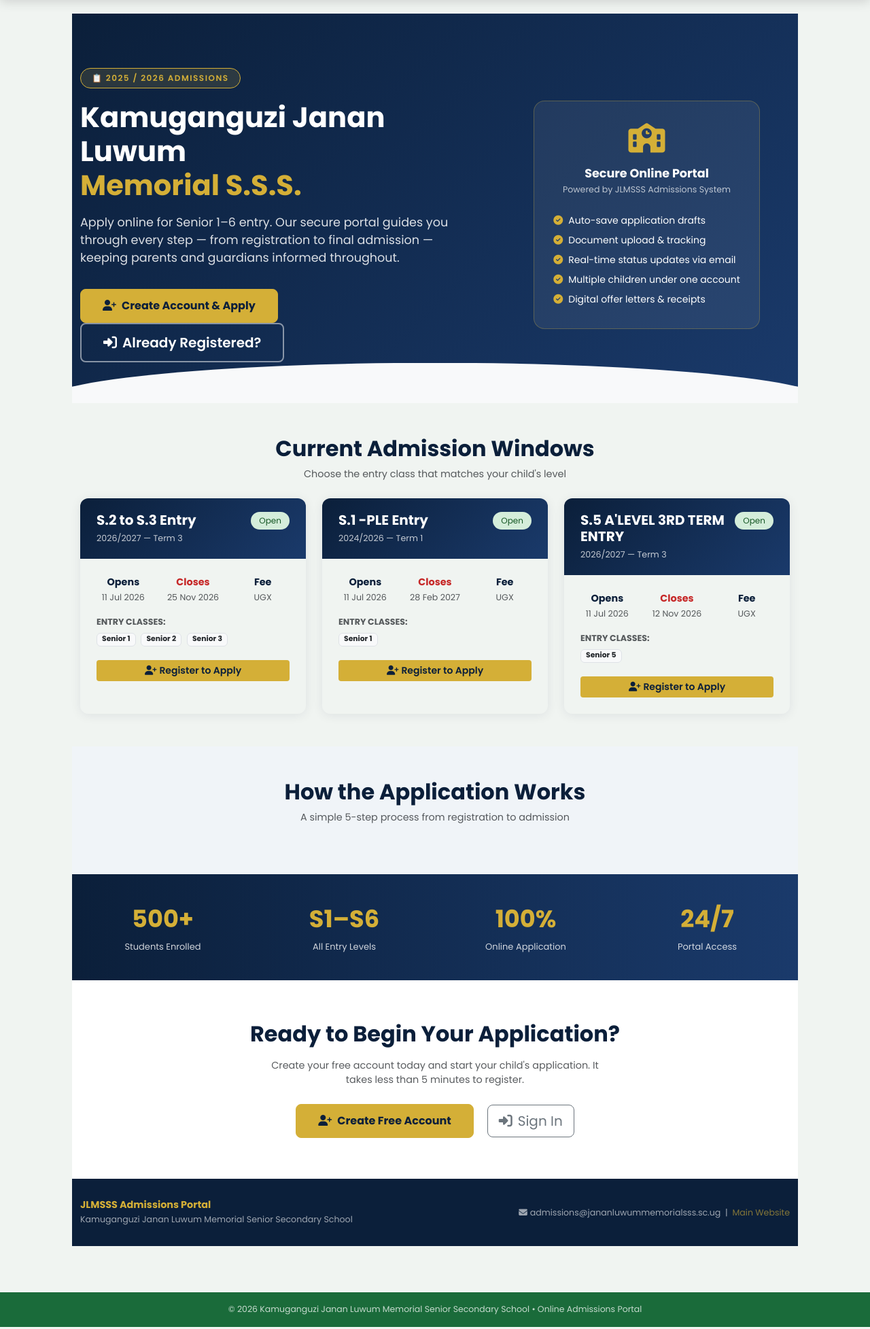
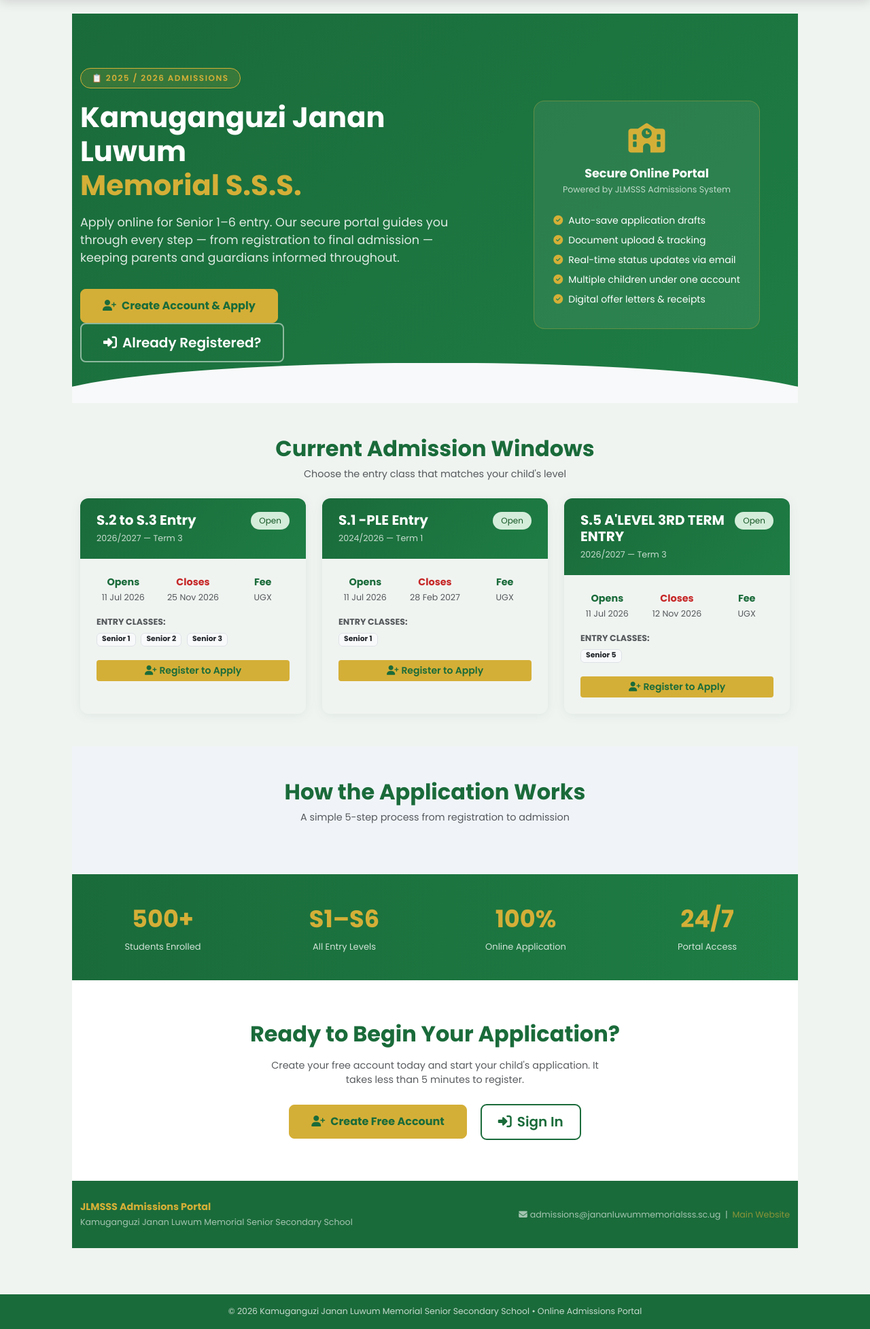
Before and after one commit to twiinarides/jlmsss-school-portal, a Django app: template templates/admissions/landing.html in a window 1280 px wide. Shown: the part 57-2012 px from the top of the page at 68% size. Run offline with Django 5.2, Linux system fonts and the light colour scheme; the template is opened without the code that fills it: values that come from a table or form of the project are taken from there, others are empty; data comes from the database, SQL or seed files in the repository; some libraries are stand-ins or nearby versions.

Commit message:
feat: Fix email status link, redesign landing page to use green/gold, replace outline buttons for visibility, update admin custom CSS

```diff
--- a/admissions/email_utils.py
+++ b/admissions/email_utils.py
@@ -104,7 +104,7 @@ def send_password_reset_email(user, token):
 def send_submission_confirmation(application):
     """Send confirmation that application was successfully submitted, and notify admin."""
     subject = f'Application Received — {application.application_number}'
-    status_url = f'{ADMISSION_SUBDOMAIN}/application/{application.application_number}/status/'
+    status_url = f'{ADMISSION_SUBDOMAIN}/application/{application.application_number}/'
     context = {
         'application': application,
         'student_name': application.student_name,
@@ -137,7 +137,7 @@ def send_new_application_admin_notification(application):
 
 def send_status_change_email(application, old_status, new_status, note=''):
     """Send notification when application status changes."""
-    status_url = f'{ADMISSION_SUBDOMAIN}/application/{application.application_number}/status/'
+    status_url = f'{ADMISSION_SUBDOMAIN}/application/{application.application_number}/'
     status_labels = {
         'draft': 'Draft', 'submitted': 'Submitted',
         'under_doc_review': 'Under Document Review',
@@ -226,7 +226,7 @@ def send_bulk_email(applications_qs, subject, message_body, staff_user=None):
                 'application': app,
                 'student_name': app.student_name,
                 'message_body': message_body,
-                'status_url': f'{ADMISSION_SUBDOMAIN}/application/{app.application_number}/status/',
+                'status_url': f'{ADMISSION_SUBDOMAIN}/application/{app.application_number}/',
             }
             sent = _send(subject, app.applicant.user.email, 'admissions/emails/bulk_message.html', context)
             success += 1 if sent else 0
--- a/templates/admissions/admin/dashboard.html
+++ b/templates/admissions/admin/dashboard.html
@@ -10,7 +10,7 @@
   </div>
   <div class="d-flex gap-2 flex-wrap">
     <a href="{% url 'admissions:staff_directory' %}" class="btn btn-jl-green btn-sm"><i class="fas fa-list me-1"></i>All Applications</a>
-    <a href="/admin/" class="btn btn-sm btn-outline-secondary" style="border-radius:9px;"><i class="fas fa-cog me-1"></i>Django Admin</a>
+    <a href="/admin/" class="btn btn-sm btn-outline-jl-green" style="border-radius:9px;"><i class="fas fa-cog me-1"></i>Django Admin</a>
     <a href="{% url 'admissions:staff_export_csv' %}" class="btn btn-sm" style="background:#e8f5ee;color:#1a6b3a;border-radius:9px;font-weight:600;"><i class="fas fa-file-csv me-1"></i>Export CSV</a>
   </div>
 </div>
--- a/templates/admissions/admin/directory.html
+++ b/templates/admissions/admin/directory.html
@@ -8,7 +8,7 @@
     <a href="{% url 'admissions:staff_export_csv' %}?{{ request.GET.urlencode }}" class="btn btn-sm" style="background:#e8f5ee;color:#1a6b3a;border-radius:9px;font-weight:600;">
       <i class="fas fa-file-csv me-1"></i>Export CSV
     </a>
-    <a href="{% url 'admissions:staff_dashboard' %}" class="btn btn-sm btn-outline-secondary" style="border-radius:9px;">
+    <a href="{% url 'admissions:staff_dashboard' %}" class="btn btn-sm btn-outline-jl-green" style="border-radius:9px;">
       <i class="fas fa-arrow-left me-1"></i>Dashboard
     </a>
   </div>
@@ -47,7 +47,7 @@
         </div>
         <div class="col-6 col-sm-4 col-lg-2 d-flex gap-2">
           <button type="submit" class="btn btn-jl-green flex-grow-1"><i class="fas fa-search"></i></button>
-          <a href="{% url 'admissions:staff_directory' %}" class="btn btn-outline-secondary" style="border-radius:9px;"><i class="fas fa-times"></i></a>
+          <a href="{% url 'admissions:staff_directory' %}" class="btn btn-outline-jl-green" style="border-radius:9px;"><i class="fas fa-times"></i></a>
         </div>
       </div>
     </form>
--- a/templates/admissions/admin/review.html
+++ b/templates/admissions/admin/review.html
@@ -94,7 +94,7 @@
                 {% endif %}
               </div>
               <div class="d-flex flex-column gap-1 flex-shrink-0">
-                <a href="{{ doc.file.url }}" target="_blank" class="btn btn-sm btn-outline-secondary" style="border-radius:7px;padding:0.2rem 0.5rem;font-size:0.72rem;" title="View">
+                <a href="{{ doc.file.url }}" target="_blank" class="btn btn-sm btn-outline-jl-green" style="border-radius:7px;padding:0.2rem 0.5rem;font-size:0.72rem;" title="View">
                   <i class="fas fa-eye"></i>
                 </a>
                 <button class="btn btn-sm btn-success approve-doc-btn" data-doc-id="{{ doc.id }}" style="border-radius:7px;padding:0.2rem 0.5rem;font-size:0.72rem;" title="Approve">
@@ -243,7 +243,7 @@
         <textarea id="flag-note" class="adm-textarea" rows="3" placeholder="Be specific about what is wrong with this document."></textarea>
       </div>
       <div class="modal-footer">
-        <button type="button" class="btn btn-outline-secondary" data-bs-dismiss="modal" style="border-radius:9px;">Cancel</button>
+        <button type="button" class="btn btn-outline-jl-green" data-bs-dismiss="modal" style="border-radius:9px;">Cancel</button>
         <button type="button" class="btn btn-danger" id="confirmFlagBtn" style="border-radius:9px;">
           <i class="fas fa-flag me-1"></i>Flag Document
         </button>
--- a/templates/admissions/base_admission.html
+++ b/templates/admissions/base_admission.html
@@ -130,6 +130,22 @@
       transition: all 0.18s;
       font-family: 'Poppins', sans-serif;
     }
+
+    .btn-outline-jl-green {
+      color: var(--jl-green);
+      border: 2px solid var(--jl-green);
+      background: transparent;
+      border-radius: 9px;
+      font-weight: 600;
+      padding: 0.6rem 1.5rem;
+      transition: all 0.2s;
+    }
+    .btn-outline-jl-green:hover, .btn-outline-jl-green:focus {
+      background: var(--jl-green);
+      color: #fff;
+      box-shadow: 0 4px 14px rgba(26,107,58,0.2);
+    }
+
     .btn-jl-green:hover, .btn-jl-green:focus {
       background: var(--jl-green-dark);
       color: #fff;
@@ -319,7 +335,7 @@
   </div>
   <div class="d-flex gap-2">
     <button id="pwa-install-btn" class="btn btn-jl-green btn-sm flex-grow-1"><i class="fas fa-download me-1"></i>Install App</button>
-    <button id="pwa-dismiss-btn" class="btn btn-sm btn-outline-secondary" style="border-radius:9px;">Not now</button>
+    <button id="pwa-dismiss-btn" class="btn btn-sm btn-outline-jl-green" style="border-radius:9px;">Not now</button>
   </div>
 </div>
 
--- a/templates/admissions/dashboard.html
+++ b/templates/admissions/dashboard.html
@@ -67,7 +67,7 @@
             <div class="fw-bold" style="font-size:0.95rem;">{{ student.full_name }}</div>
             <div class="text-muted" style="font-size:0.78rem;">{{ student.get_gender_display|default:student.gender|title }} &bull; DOB: {{ student.date_of_birth|date:"d M Y"|default:"—" }}</div>
           </div>
-          <a href="{% url 'admissions:edit_student' student.id %}" class="btn btn-sm btn-outline-secondary flex-shrink-0" style="border-radius:8px;">
+          <a href="{% url 'admissions:edit_student' student.id %}" class="btn btn-sm btn-outline-jl-green flex-shrink-0" style="border-radius:8px;">
             <i class="fas fa-edit"></i>
           </a>
         </div>
--- a/templates/admissions/document_upload.html
+++ b/templates/admissions/document_upload.html
@@ -140,7 +140,7 @@
         <a href="{% url 'admissions:submit_application' application.application_number %}" class="btn btn-jl-green w-100">
           <i class="fas fa-paper-plane me-2"></i>Submit Application
         </a>
-        <a href="{% url 'admissions:status_detail' application.application_number %}" class="btn btn-outline-secondary w-100 mt-2" style="border-radius:9px;">
+        <a href="{% url 'admissions:status_detail' application.application_number %}" class="btn btn-outline-jl-green w-100 mt-2" style="border-radius:9px;">
           Save & Back
         </a>
       </div>
--- a/templates/admissions/landing.html
+++ b/templates/admissions/landing.html
@@ -2,7 +2,7 @@
 {% block extra_css %}
 <style>
   .hero-section {
-    background: linear-gradient(135deg, #0B1F3A 0%, #1a3a6b 100%);
+    background: linear-gradient(135deg, #1a6b3a 0%, #1e7d44 100%);
     color: #fff;
     padding: 80px 0 60px;
     position: relative;
@@ -44,7 +44,7 @@
     border-radius: 12px;
     padding: 28px 24px;
     text-align: center;
-    box-shadow: 0 2px 16px rgba(11,31,58,0.08);
+    box-shadow: 0 2px 16px rgba(26,107,58,0.08);
     height: 100%;
     transition: transform .2s;
   }
@@ -52,7 +52,7 @@
   .step-icon {
     width: 64px; height: 64px;
     border-radius: 50%;
-    background: linear-gradient(135deg,#0B1F3A,#1a3a6b);
+    background: linear-gradient(135deg,#1a6b3a,#1e7d44);
     color: #D4AF37;
     font-size: 26px;
     display: flex; align-items: center; justify-content: center;
@@ -61,24 +61,24 @@
   .step-number {
     position: absolute; top: -8px; right: -8px;
     width: 24px; height: 24px;
-    background: #D4AF37; color: #0B1F3A;
+    background: #D4AF37; color: #1a6b3a;
     font-size: 11px; font-weight: 800;
     border-radius: 50%;
     display: flex; align-items: center; justify-content: center;
   }
   .window-card {
     border: none; border-radius: 12px;
-    box-shadow: 0 2px 16px rgba(11,31,58,0.08);
+    box-shadow: 0 2px 16px rgba(26,107,58,0.08);
     overflow: hidden;
   }
   .window-card-header {
-    background: linear-gradient(135deg, #0B1F3A, #1a3a6b);
+    background: linear-gradient(135deg, #1a6b3a, #1e7d44);
     color: #fff; padding: 20px 24px;
   }
   .badge-open { background: #d4edda; color: #155724; border-radius: 100px; font-size: 12px; padding: 4px 12px; }
   .badge-closed { background: #f8d7da; color: #721c24; border-radius: 100px; font-size: 12px; padding: 4px 12px; }
   .info-strip {
-    background: linear-gradient(90deg, #0B1F3A, #1a3a6b);
+    background: linear-gradient(90deg, #1a6b3a, #1e7d44);
     color: #fff; padding: 40px 0;
   }
   .info-strip .stat { text-align: center; }
@@ -87,11 +87,11 @@
   .cta-section { background: #fff; padding: 60px 0; }
   .btn-gold {
     background: #D4AF37; border-color: #D4AF37;
-    color: #0B1F3A; font-weight: 700;
+    color: #1a6b3a; font-weight: 700;
     padding: 12px 32px; border-radius: 8px;
     font-size: 1rem;
   }
-  .btn-gold:hover { background: #c4a028; border-color: #c4a028; color: #0B1F3A; }
+  .btn-gold:hover { background: #c4a028; border-color: #c4a028; color: #1a6b3a; }
   .btn-outline-white { border: 2px solid rgba(255,255,255,0.5); color: #fff; padding: 12px 32px; border-radius: 8px; font-weight: 600; }
   .btn-outline-white:hover { border-color: #fff; background: rgba(255,255,255,0.1); color: #fff; }
 </style>
@@ -153,7 +153,7 @@
 <section class="py-5">
   <div class="container">
     <div class="text-center mb-4">
-      <h2 class="fw-bold" style="color:#0B1F3A;">Current Admission Windows</h2>
+      <h2 class="fw-bold" style="color:#1a6b3a;">Current Admission Windows</h2>
       <p class="text-muted">Choose the entry class that matches your child's level</p>
     </div>
     <div class="row g-4">
@@ -170,7 +170,7 @@
           <div class="p-4">
             <div class="row text-center mb-3">
               <div class="col">
-                <div class="fw-bold" style="color:#0B1F3A;">Opens</div>
+                <div class="fw-bold" style="color:#1a6b3a;">Opens</div>
                 <small class="text-muted">{{ window.opening_date|date:"d M Y" }}</small>
               </div>
               <div class="col">
@@ -178,7 +178,7 @@
                 <small class="text-muted">{{ window.closing_date|date:"d M Y" }}</small>
               </div>
               <div class="col">
-                <div class="fw-bold" style="color:#0B1F3A;">Fee</div>
+                <div class="fw-bold" style="color:#1a6b3a;">Fee</div>
                 <small class="text-muted">UGX {{ window.application_fee|floatformat:"0" }}</small>
               </div>
             </div>
@@ -191,11 +191,11 @@
             </div>
             {% endif %}
             {% if request.user.is_authenticated %}
-              <a href="{% url 'admissions:dashboard' %}" class="btn btn-sm w-100" style="background:#0B1F3A;color:#fff;">
+              <a href="{% url 'admissions:dashboard' %}" class="btn btn-sm w-100" style="background:#1a6b3a;color:#fff;">
                 <i class="fas fa-arrow-right me-1"></i>Apply Now
               </a>
             {% else %}
-              <a href="{% url 'admissions:register' %}" class="btn btn-sm w-100" style="background:#D4AF37;color:#0B1F3A;font-weight:600;">
+              <a href="{% url 'admissions:register' %}" class="btn btn-sm w-100" style="background:#D4AF37;color:#1a6b3a;font-weight:600;">
                 <i class="fas fa-user-plus me-1"></i>Register to Apply
               </a>
             {% endif %}
@@ -214,7 +214,7 @@
 <section class="py-5" style="background:#f0f4f8;">
   <div class="container">
     <div class="text-center mb-5">
-      <h2 class="fw-bold" style="color:#0B1F3A;">How the Application Works</h2>
+      <h2 class="fw-bold" style="color:#1a6b3a;">How the Application Works</h2>
       <p class="text-muted">A simple 5-step process from registration to admission</p>
     </div>
     <div class="row g-4">
@@ -225,7 +225,7 @@
             <div class="step-icon"><i class="{{ step.icon }}"></i></div>
             <span class="step-number">{{ forloop.counter }}</span>
           </div>
-          <h6 class="fw-bold" style="color:#0B1F3A;">{{ step.title }}</h6>
+          <h6 class="fw-bold" style="color:#1a6b3a;">{{ step.title }}</h6>
           <p class="text-muted small mb-0">{{ step.description }}</p>
         </div>
       </div>
@@ -265,7 +265,7 @@
 ════════════════════════════════════════ -->
 <section class="cta-section">
   <div class="container text-center">
-    <h2 class="fw-bold mb-3" style="color:#0B1F3A;">Ready to Begin Your Application?</h2>
+    <h2 class="fw-bold mb-3" style="color:#1a6b3a;">Ready to Begin Your Application?</h2>
     <p class="text-muted mb-4" style="max-width:500px;margin:0 auto;">
       Create your free account today and start your child's application. It takes less than 5 minutes to register.
     </p>
@@ -277,7 +277,7 @@
       <a href="{% url 'admissions:register' %}" class="btn btn-gold btn-lg me-3">
         <i class="fas fa-user-plus me-2"></i>Create Free Account
       </a>
-      <a href="{% url 'admissions:login' %}" class="btn btn-outline-secondary btn-lg">
+      <a href="{% url 'admissions:login' %}" class="btn btn-outline-jl-green btn-lg">
         <i class="fas fa-sign-in-alt me-2"></i>Sign In
       </a>
     {% endif %}
@@ -287,7 +287,7 @@
 <!-- ══════════════════════════════════════
      FOOTER
 ════════════════════════════════════════ -->
-<footer style="background:#0B1F3A;color:#fff;padding:28px 0;">
+<footer style="background:#1a6b3a;color:#fff;padding:28px 0;">
   <div class="container">
     <div class="row align-items-center">
       <div class="col-md-6 mb-3 mb-md-0">
--- a/templates/admissions/portal.html
+++ b/templates/admissions/portal.html
@@ -196,7 +196,7 @@
               </div>
             </div>
             <div class="adm-window-card__footer">
-              <button class="adm-btn w-100" style="background:rgba(11,31,58,.07);color:var(--adm-muted);cursor:not-allowed;">
+              <button class="adm-btn w-100" style="background:rgba(26,107,58,.07);color:var(--adm-muted);cursor:not-allowed;">
                 <i class="far fa-clock me-2"></i>Not Yet Open
               </button>
             </div>
--- a/templates/admissions/status_detail.html
+++ b/templates/admissions/status_detail.html
@@ -70,10 +70,10 @@
             <i class="fas fa-check-circle me-1"></i>Accept Offer
           </a>
           {% endif %}
-          <a href="{% url 'admissions:download_receipt' application.application_number %}" class="btn btn-sm btn-outline-secondary" style="border-radius:9px;">
+          <a href="{% url 'admissions:download_receipt' application.application_number %}" class="btn btn-sm btn-outline-jl-green" style="border-radius:9px;">
             <i class="fas fa-receipt me-1"></i>Receipt
           </a>
-          <a href="{% url 'admissions:dashboard' %}" class="btn btn-sm btn-outline-secondary" style="border-radius:9px;">
+          <a href="{% url 'admissions:dashboard' %}" class="btn btn-sm btn-outline-jl-green" style="border-radius:9px;">
             <i class="fas fa-arrow-left me-1"></i>Dashboard
           </a>
         </div>
```
Also changed, not shown: static/css/jazzmin-custom.css (+8 -8 lines).
